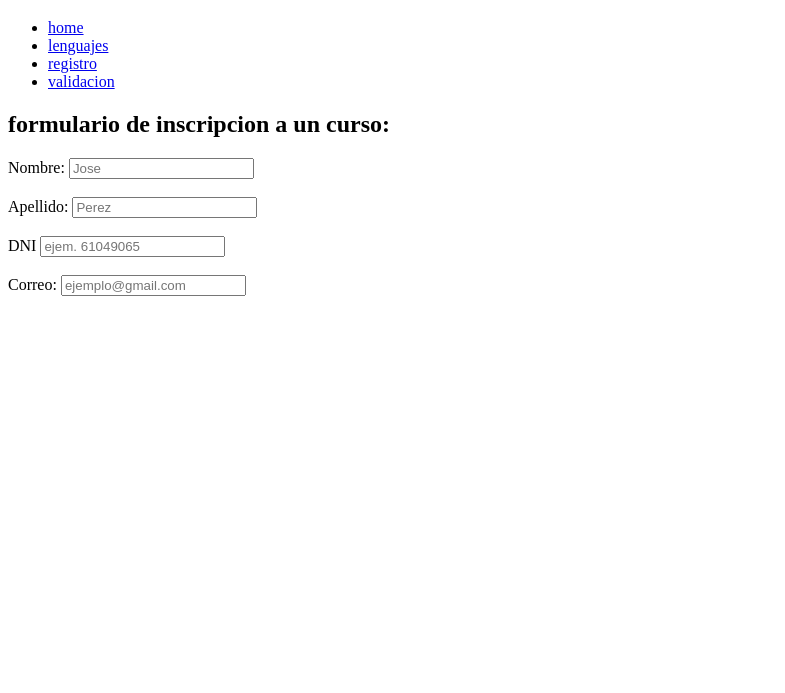
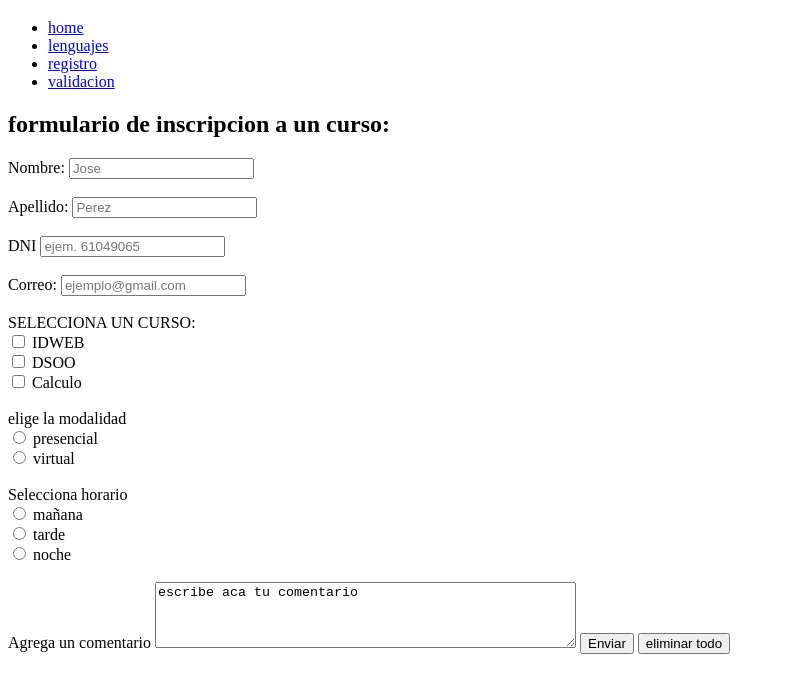
Before and after one commit to David-MT1/Laboratorio06, a plain HTML site: page cursos.html in a window 1280 px wide. Shown: the part 61-754 px from the top of the page, without its empty margins (0-785 px from the left). Drawn offline with Linux system fonts and the light colour scheme.

Commit message:
Commit 5: acabado final

```diff
--- a/cursos.html
+++ b/cursos.html
@@ -29,7 +29,41 @@
             <input type="text" id="dni" name="dni" placeholder="ejem. 61049065" pattern="{8}"><br><br>
 
             <label for="correo">Correo:</label>
-            <input type="email" id="correo" name="correo" placeholder="ejemplo@gmail.com">
+            <input type="email" id="correo" name="correo" placeholder="ejemplo@gmail.com"><br><br>
+
+            <label for="aaa">
+                SELECCIONA UN CURSO: <br>
+                <input type="checkbox" id="IDWEB" name="aaa">
+                <label for="IDWEB">IDWEB</label><br>
+                <input type="checkbox" id="DSOO" name="aaa">
+                <label for="DSOO">DSOO</label><br>
+                <input type="checkbox" id="Calculo" name="aaa">
+                <label for="Calculo">Calculo</label>
+
+            </label>
+            <br><br>
+            <label for="modalidad">elige la modalidad <br>
+                <input type="radio" id="presencial" name="modalidad">
+                <label for="presencial">presencial</label><br>
+                <input type="radio" id="virtual" name="modalidad">
+                <label for="virtual">virtual</label>
+            </label>
+            <br><br>
+            <label for="horario">Selecciona horario <br>
+                <input type="radio" id="mañana" name="horario">
+                <label for="mañana">mañana</label><br>
+                <input type="radio" id="tarde" name="horario">
+                <label for="tarde">tarde</label><br>
+                <input type="radio" id="noche" name="horario">
+                <label for="noche">noche</label>
+
+            </label><br><br>
+
+            <label for="largo">Agrega un comentario</label>
+            <textarea id="largo" rows="4" cols="50">escribe aca tu comentario</textarea>
+
+            <button type="submit">Enviar</button>
+            <button type="reset"">eliminar todo</button>
         </form>
     </main>
 
```
Also changed, not shown: lenguajes.html (+2 -0 lines), registro.html (+9 -0 lines), validacion.html (+1 -0 lines).
